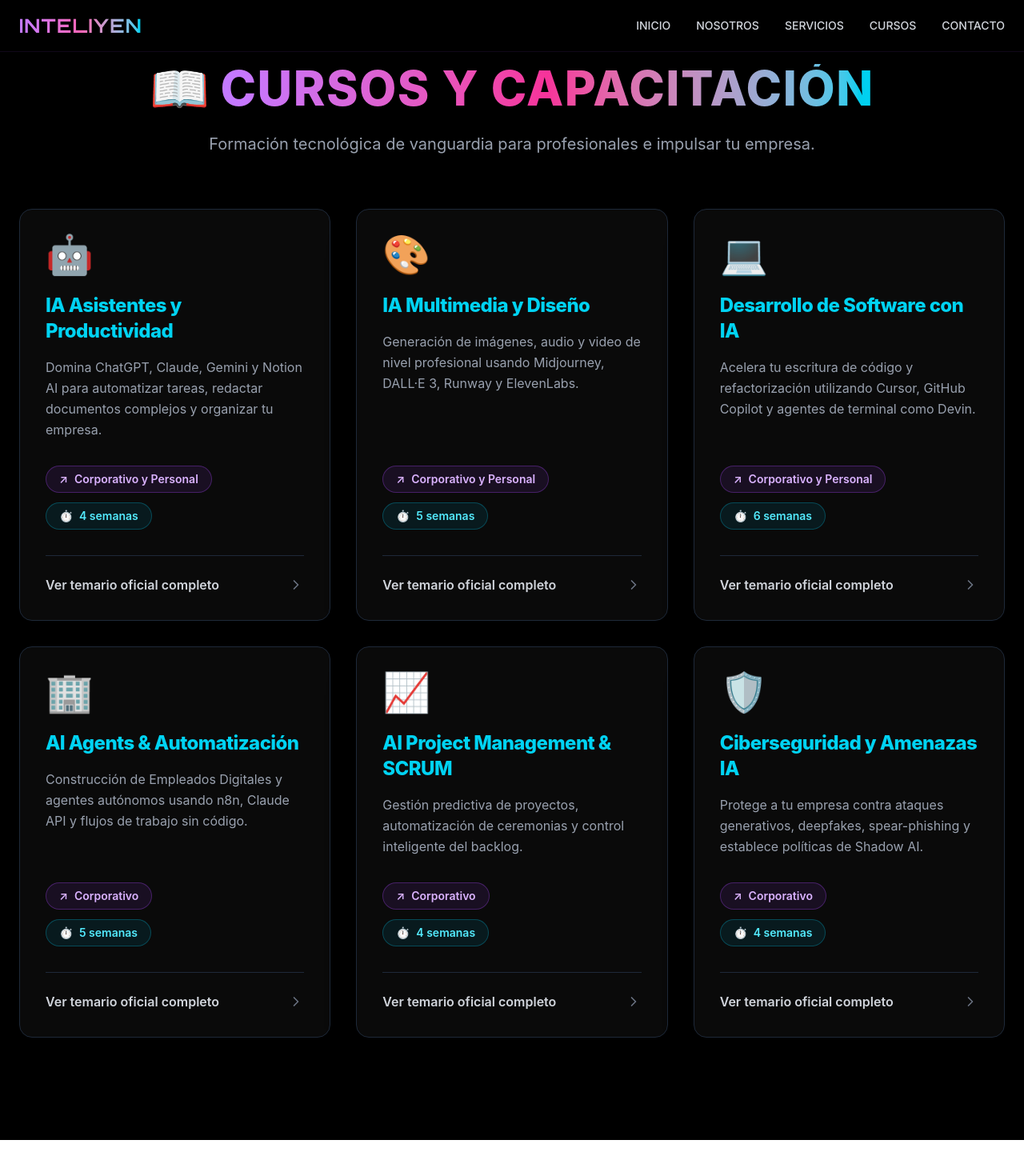
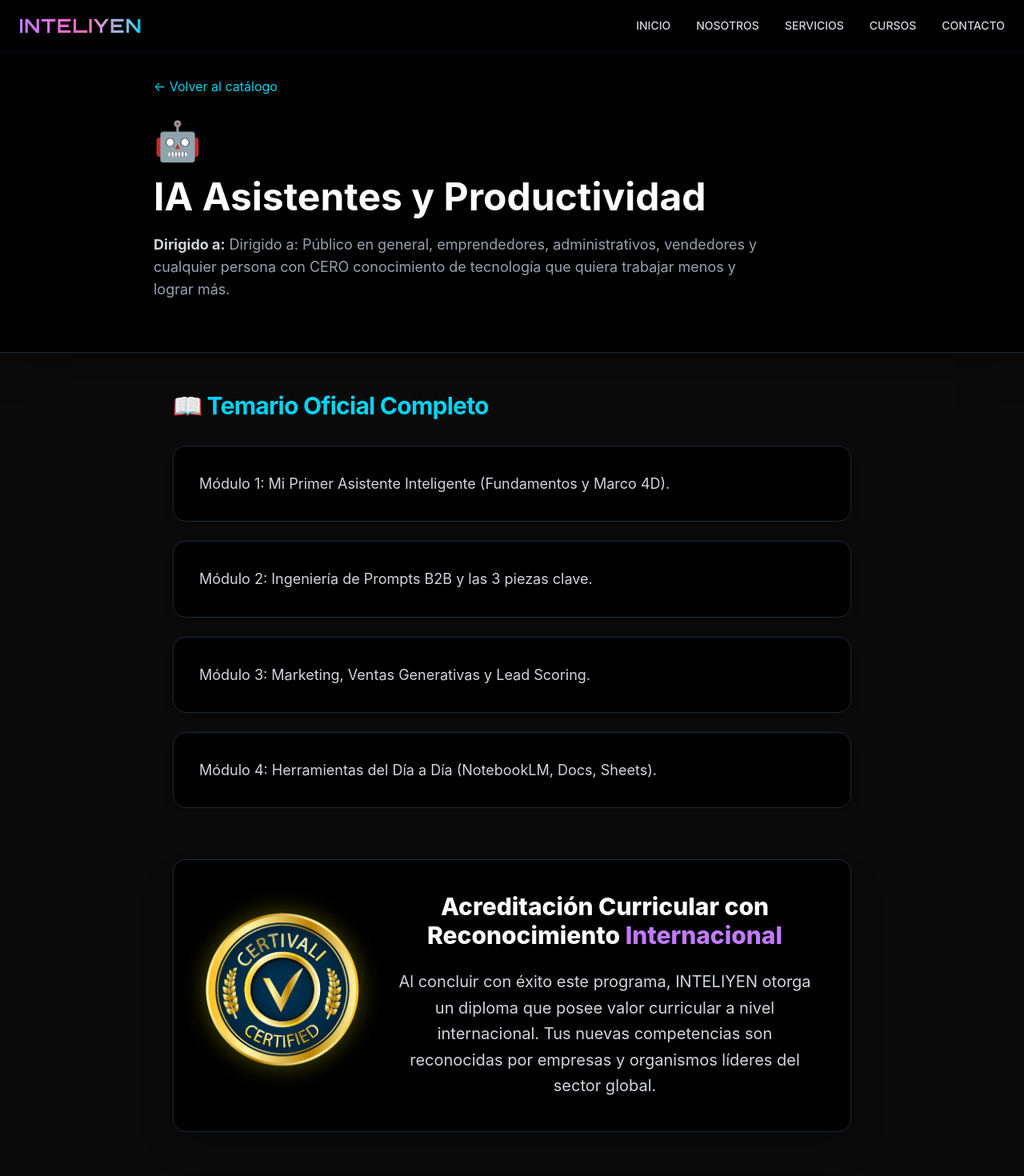
Before and after one commit to inteliyentecnologia-blip/inteliyen-web, a React (Vite) app: page /cursos/1 in a window 1280 px wide. Shown: the top 1470 px of the page at 80% size. Before the commit the page ends 1425 px from the top, so only its background shows below. Built offline with nearby package versions, Linux system fonts and the light colour scheme.

Commit message:
fix: archivos en su lugar correcto y eliminando la V

```diff
--- a/src/app/pages/CourseDetailPage.tsx
+++ b/src/app/pages/CourseDetailPage.tsx
@@ -1,60 +1,74 @@
-import { Link } from 'react-router-dom';
-import { ChevronRight } from 'lucide-react';
+import { useEffect } from 'react';
+import { useParams, Link } from 'react-router-dom';
 import { coursesData } from '../data/coursesData';
+import selloGold from '../../assets/sello-garantia.png';
 
-export default function CoursesListPage() {
+export default function CourseDetailPage() {
+  const { id } = useParams<{ id: string }>();
+
+  const course = coursesData.find((c) => c.id.toString() === id);
+
+  useEffect(() => {
+    window.scrollTo(0, 0);
+  }, [id]);
+
+  if (!course) {
+    return (
+      <div className="min-h-screen bg-black text-white flex flex-col items-center justify-center">
+        <h1 className="text-4xl font-bold mb-4 text-purple-400">Curso no encontrado</h1>
+        <Link to="/cursos" className="px-6 py-3 bg-purple-600 rounded-full hover:bg-purple-700 transition">Volver a Cursos</Link>
+      </div>
+    );
+  }
+
   return (
-    <div className="min-h-screen bg-black text-white py-20 px-6 font-sans pb-32">
+    <div className="min-h-screen bg-[#0a0a0a] text-gray-200 font-sans pb-20">
 
-      {/* TÍTULO ORIGINAL CON LETRAS DE COLORES (SIN EL MALDITO LOGO DE LA V) */}
-      <div className="text-center mb-16 px-4">
-        <h1 className="text-4xl md:text-6xl font-bold mb-6 flex items-center justify-center gap-4 tracking-tighter">
-          <span className="text-purple-400">📖</span>
-          <span className="text-transparent bg-clip-text bg-gradient-to-r from-purple-400 via-pink-500 to-cyan-400 uppercase tracking-wide font-extrabold">
-            Cursos y Capacitación
-          </span>
-        </h1>
-        <p className="text-gray-400 text-lg md:text-xl max-w-3xl mx-auto leading-relaxed">
-          Formación tecnológica de vanguardia para profesionales e impulsar tu empresa.
-        </p>
+      <div className="bg-black border-b border-gray-800 pt-24 pb-16 px-6 shadow-2xl">
+        <div className="max-w-4xl mx-auto">
+          <Link to="/cursos" className="inline-flex items-center text-cyan-400 hover:text-cyan-300 mb-8 transition-colors">
+            ← Volver al catálogo
+          </Link>
+          <div>
+            <span className="text-5xl block mb-4">{course.icon}</span>
+            <h1 className="text-3xl md:text-5xl font-bold text-white mt-4 leading-tight">{course.title}</h1>
+            <p className="text-lg text-gray-400 mt-4 max-w-3xl">
+              <strong className="text-gray-300">Dirigido a:</strong> {course.audience}
+            </p>
+          </div>
+        </div>
       </div>
 
-      {/* GRID DE CURSOS ORIGINAL - DISEÑO PREMIUM OSCURO */}
-      <div className="max-w-7xl mx-auto grid grid-cols-1 md:grid-cols-2 lg:grid-cols-3 gap-8">
-        {coursesData.map((course) => (
-          <div key={course.id} className="group bg-[#0a0a0a] border border-gray-800 rounded-2xl p-8 flex flex-col hover:border-cyan-500/50 transition-colors shadow-2xl relative overflow-hidden">
-            {/* Resplandor sutil al pasar el mouse */}
-            <div className="absolute top-0 left-0 w-full h-full bg-gradient-to-br from-cyan-500/5 to-transparent opacity-0 group-hover:opacity-100 transition-opacity duration-500 pointer-events-none"></div>
+      <div className="max-w-4xl mx-auto px-6 mt-12">
+        <h2 className="text-3xl font-bold text-cyan-400 mb-8 flex items-center gap-2 tracking-tight">📖 Temario Oficial Completo</h2>
 
-            <div className="relative z-10 flex flex-col h-full">
-              <div className="text-5xl mb-6">{course.icon}</div>
+        <div className="space-y-6">
+          {course.modules.map((module, index) => (
+            <div key={index} className="bg-black border border-gray-800 p-8 rounded-2xl shadow-lg">
+              <p className="text-gray-300 leading-relaxed text-lg whitespace-pre-line">{module}</p>
+            </div>
+          ))}
+        </div>
 
-              <h2 className="text-2xl font-extrabold text-cyan-400 mb-4 group-hover:text-cyan-300 transition-colors tracking-tight">
-                {course.title}
-              </h2>
+        <div className="mt-16 bg-black border border-gray-800 p-10 rounded-2xl flex items-center gap-10 shadow-2xl">
+          <div className="flex-shrink-0">
+            <img src={selloGold} alt="CERTIVALI GOLD SEAL" className="w-48 object-contain drop-shadow-[0_0_15px_rgba(255,255,0,0.3)]" />
+          </div>
+          <div className="flex-grow text-center max-w-3xl">
+            <h3 className="text-3xl font-extrabold text-white mb-6">Acreditación Curricular con Reconocimiento <span className="text-purple-400">Internacional</span></h3>
+            <p className="text-gray-300 leading-relaxed text-xl">
+              Al concluir con éxito este programa, INTELIYEN otorga un diploma que posee valor curricular a nivel internacional. Tus nuevas competencias son reconocidas por empresas y organismos líderes del sector global.
+            </p>
+          </div>
+        </div>
 
-              <p className="text-gray-400 mb-8 flex-grow leading-relaxed">
-                {course.description}
-              </p>
-
-              <div className="flex flex-col gap-3 mb-8">
-                <span className="inline-flex items-center w-max px-4 py-1.5 rounded-full border border-purple-500/30 bg-purple-500/10 text-purple-300 text-sm font-semibold">
-                  <span className="mr-2">↗</span> {course.audienceType}
-                </span>
-                <span className="inline-flex items-center w-max px-4 py-1.5 rounded-full border border-cyan-500/30 bg-cyan-500/10 text-cyan-300 text-sm font-semibold">
-                  <span className="mr-2">⏱</span> {course.duration}
-                </span>
-              </div>
-
-              <div className="mt-auto pt-6 border-t border-gray-800 group-hover:border-cyan-500/30 transition-colors">
-                <Link to={`/cursos/${course.id}`} className="text-gray-300 group-hover:text-white flex items-center justify-between text-base font-semibold transition-colors">
-                  Ver temario oficial completo
-                  <ChevronRight className="w-5 h-5 text-gray-500 group-hover:text-cyan-400 transition-colors" />
-                </Link>
-              </div>
-            </div>
-          </div>
-        ))}
+        <div className="mt-16 bg-gradient-to-r from-slate-900 to-[#0F172A] border border-cyan-500/30 p-10 rounded-2xl text-center shadow-2xl">
+          <h3 className="text-3xl font-bold text-white mb-5 tracking-tight">¿Listo para transformar a tu equipo?</h3>
+          <p className="text-gray-400 mb-10 text-lg">Inicia tu certificación hoy mismo con validez oficial.</p>
+          <a href="https://wa.me/523314494403" target="_blank" rel="noreferrer" className="inline-block px-10 py-5 bg-cyan-500 text-black font-bold rounded-full text-lg hover:bg-cyan-400 transition-all">
+            Contactar Asesor B2B
+          </a>
+        </div>
       </div>
     </div>
   );
--- a/src/app/pages/CoursesListPage.tsx
+++ b/src/app/pages/CoursesListPage.tsx
@@ -1,19 +1,12 @@
 import { Link } from 'react-router-dom';
 import { ChevronRight } from 'lucide-react';
 import { coursesData } from '../data/coursesData';
-// Asegúrate de que esta ruta a image_22.png sea correcta
-import selloCertifiedTop from '../../assets/certivali.png';
 
 export default function CoursesListPage() {
   return (
     <div className="min-h-screen bg-black text-white py-20 px-6 font-sans pb-32">
 
-      {/* SELLO CERTIFIED ARRIBA - DISEÑO ORIGINAL */}
-      <div className="max-w-7xl mx-auto flex justify-center mb-8">
-        <img src={selloCertifiedTop} alt="Certified" className="w-56 object-contain drop-shadow-[0_0_15px_rgba(0,255,255,0.3)]" />
-      </div>
-
-      {/* TÍTULO ORIGINAL CON LETRAS DE COLORES */}
+      {/* TÍTULO ORIGINAL (SIN EL LOGO DE LA V) */}
       <div className="text-center mb-16 px-4">
         <h1 className="text-4xl md:text-6xl font-bold mb-6 flex items-center justify-center gap-4 tracking-tighter">
           <span className="text-purple-400">📖</span>
@@ -26,17 +19,14 @@ export default function CoursesListPage() {
         </p>
       </div>
 
-      {/* GRID DE CURSOS ORIGINAL - DISEÑO PREMIUM OSCURO */}
       <div className="max-w-7xl mx-auto grid grid-cols-1 md:grid-cols-2 lg:grid-cols-3 gap-8">
         {coursesData.map((course) => (
           <div key={course.id} className="group bg-[#0a0a0a] border border-gray-800 rounded-2xl p-8 flex flex-col hover:border-cyan-500/50 transition-colors shadow-2xl relative overflow-hidden">
-            {/* Resplandor sutil al pasar el mouse */}
             <div className="absolute top-0 left-0 w-full h-full bg-gradient-to-br from-cyan-500/5 to-transparent opacity-0 group-hover:opacity-100 transition-opacity duration-500 pointer-events-none"></div>
 
             <div className="relative z-10 flex flex-col h-full">
               <div className="text-5xl mb-6">{course.icon}</div>
 
-              {/* TÍTULOS CORREGIDOS CON 'AI' DESTACADO */}
               <h2 className="text-2xl font-extrabold text-cyan-400 mb-4 group-hover:text-cyan-300 transition-colors tracking-tight">
                 {course.title}
               </h2>
```
